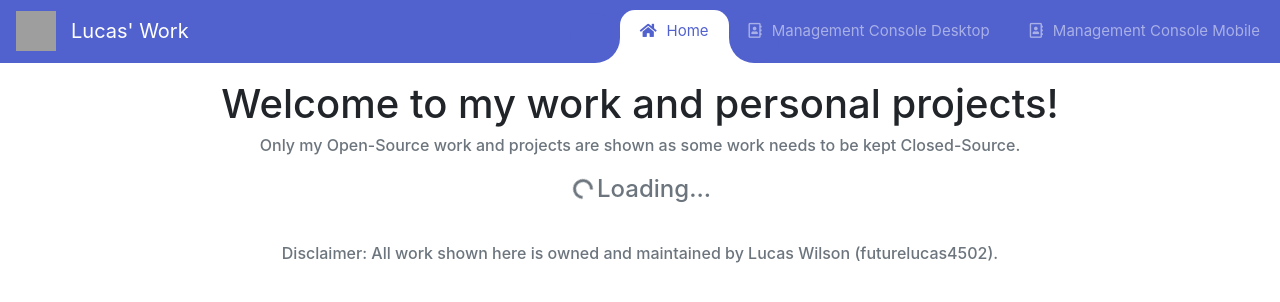
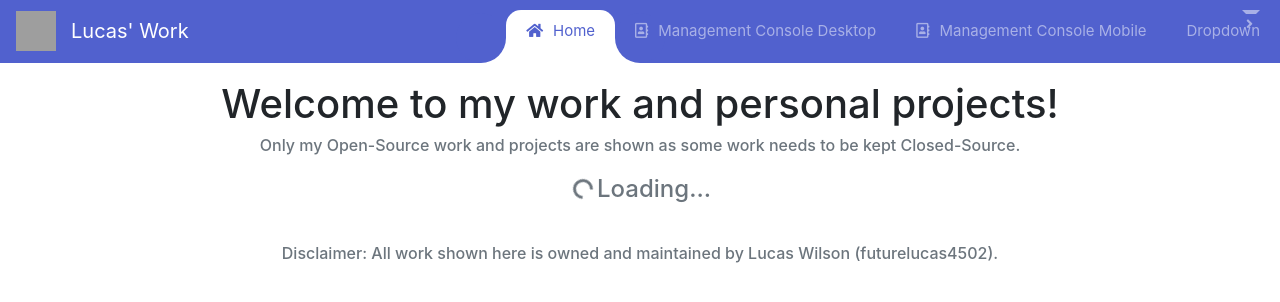
Before and after one commit to futurelucas4502/futurelucas4502.github.io, a Jekyll site: the page index.html, which Jekyll copies as it is, in a window 1280 px wide. Shown: the top 302 px of the page. Built offline with Jekyll 4.4.1, drawn with Linux system fonts in a browser that asks for light colours; nearby versions of some CDN libraries; grey boxes are pictures that could not be loaded.

Commit message:
added dropdown but it doesnt work

```diff
--- a/assets/css/index.css
+++ b/assets/css/index.css
@@ -159,7 +159,6 @@
 
 .card-img-top{
 	background-size: auto 100%;
-    background-color: white;
 	background-position: center;
 	background-repeat: no-repeat;
 }
--- a/assets/js/index.js
+++ b/assets/js/index.js
@@ -25,14 +25,14 @@ function init(href){ // Initial animation of hori-selector
   };
 
   $(document).ready(function(){
-    setTimeout(function(){ init(); }, 300); // Runs init when page first loaded
+    setTimeout(function(){ init(); }, 500); // Runs init when page first loaded
   });
   $(window).on('resize', function(){
     setTimeout(function(){ init(); }, 500); // Runs init when page resized to ensure its in the correct place
   });
   $(".navbar-toggler").click(function(){
       console.log("toggler clicked")
-      setTimeout(function(){ init(); }, 300);
+      setTimeout(function(){ init(); }, 200);
   });
 
   $(function() {
@@ -70,7 +70,7 @@ function init(href){ // Initial animation of hori-selector
               height: baseHeight + $mainContent.height() + "px" // Smooth animate the page extending as the data fades in
             });
              // The following animates moving the hori selector and setting the active link
-             $.get(location.href, function( my_var ) { document.title = $('<div />').append($.parseHTML(my_var)).find('title').text(); }) // Fetches title of page loaded and sets it
+            $.get(location.href, function( my_var ) { document.title = $('<div />').append($.parseHTML(my_var)).find('title').text(); }) // Fetches title of page loaded and sets it
             if (getComputedStyle(document.getElementById("toggler"), null).display == "none"){
               setTimeout(function(){init(href)}, 500); // Set timeout instead of loading immediatly to allow for DOM delays e.g. loading of scroll bar
             } else {
@@ -108,11 +108,15 @@ $(document).ready(function () { // Closes nav toggler if opened on mobile and yo
 
 // Start Home Cards Loading
 $(document).ready(function () {
-  if(document.location.href == "https://futurelucas4502.github.io/index.html" || document.location == "https://futurelucas4502.github.io/index" || document.location == "https://futurelucas4502.github.io/" || document.location.href == "http://localhost/futurelucas4502.github.io/index.html" || document.location == "http://localhost/futurelucas4502.github.io/index" || document.location == "http://localhost/futurelucas4502.github.io/")indexReady()
+  if(document.location.href == "https://futurelucas4502.github.io/index.html" || document.location == "https://futurelucas4502.github.io/index" || document.location == "https://futurelucas4502.github.io/" || document.location.href == "http://localhost/futurelucas4502.github.io/index.html" || document.location == "http://localhost/futurelucas4502.github.io/index" || document.location == "http://localhost/futurelucas4502.github.io/"){
+    indexReady()
+  } else {
+
+  }
 })
-
+let response
 async function indexReady() {
-  let response = await fetch("https://api.github.com/users/futurelucas4502/repos");
+  response = await fetch("https://api.github.com/users/futurelucas4502/repos");
   response = await response.json();
   document.getElementById("loading").style.display = "none"
   for (let i = 0; i < response.length; i++) {
@@ -133,7 +137,7 @@ async function indexReady() {
       </div>
     </div>
     `
-    document.getElementById(response[i]["name"]).style.backgroundImage = `url(https://raw.githubusercontent.com/futurelucas4502/${response[i]['name']}/master/assets/screenshot.png)`
+    document.getElementById(response[i]["name"]).style.backgroundImage = `url(https://raw.githubusercontent.com/futurelucas4502/${response[i]['name']}/master/assets/screenshot.png),url(./assets/images/404.png)`
   }
 }
 // End Home Cards Loading
--- a/index.html
+++ b/index.html
@@ -26,7 +26,9 @@
                 <img src="./assets/images/embelem.webp" class="embelem" alt="Embelem" type="image/webp">
             </picture>
             <a class="navbar-brand">Lucas' Work</a>
-        <button class="navbar-toggler collapsed" id="toggler" type="button" data-toggle="collapse" data-target="#navbarSupportedContent" aria-controls="navbarSupportedContent" aria-expanded="false" aria-label="Toggle navigation">
+            <button class="navbar-toggler collapsed" id="toggler" type="button" data-toggle="collapse"
+                data-target="#navbarSupportedContent" aria-controls="navbarSupportedContent" aria-expanded="false"
+                aria-label="Toggle navigation">
                 <span class="navbar-toggler-icon"></span>
             </button>
             <div class="collapse navbar-collapse" id="navbarSupportedContent">
@@ -39,10 +41,23 @@
                         <a class="nav-link" href="index.html"><i class="fas fa-home"></i>Home</a>
                     </li>
                     <li class="nav-item">
-                    <a class="nav-link" href="management console desktop.html"><i class="far fa-address-book"></i>Management Console Desktop</a>
+                        <a class="nav-link" href="management console desktop.html"><i
+                                class="far fa-address-book"></i>Management Console Desktop</a>
                     </li>
                     <li class="nav-item">
-                    <a class="nav-link" href="management console mobile.html"><i class="far fa-address-book"></i>Management Console Mobile</a>
+                        <a class="nav-link" href="management console mobile.html"><i
+                                class="far fa-address-book"></i>Management Console Mobile</a>
+                    </li>
+                    <li class="nav-item dropdown">
+                        <a class="nav-link dropdown-toggle" id="navbarDropdown" role="button" data-toggle="dropdown" aria-haspopup="true" aria-expanded="false">
+                          Dropdown
+                        </a>
+                        <div class="dropdown-menu" aria-labelledby="navbarDropdown">
+                          <a class="dropdown-item" href="#">Action</a>
+                          <a class="dropdown-item" href="#">Another action</a>
+                          <div class="dropdown-divider"></div>
+                          <a class="dropdown-item" href="#">Something else here</a>
+                        </div>
                       </li>
                 </ul>
             </div>
@@ -51,13 +66,17 @@
             <div id="guts">
                 <div style="margin:20px 0px" class="text-center">
                     <h1>Welcome to my work and personal projects!</h1>
-                <h6 class="text-muted">Only my Open-Source work and projects are shown as some work needs to be kept Closed-Source.</h6>
+                    <h6 class="text-muted">Only my Open-Source work and projects are shown as some work needs to be kept
+                        Closed-Source.</h6>
                     <div class="container">
-                    <h4 style="margin:20px 0px" class="text-muted" id="loading"><span class="spinner-border m-1" style="width: 1.25rem;height: 1.25rem;border-width: .2rem;" role="status" aria-hidden="true"></span>Loading...</h4>
+                        <h4 style="margin:20px 0px" class="text-muted" id="loading"><span class="spinner-border m-1"
+                                style="width: 1.25rem;height: 1.25rem;border-width: .2rem;" role="status"
+                                aria-hidden="true"></span>Loading...</h4>
                         <div class="row" id="cards">
                         </div>
                     </div>
-                <h6 style="margin:20px 0px" class="text-muted">Disclaimer: All work shown here is owned and maintained by Lucas Wilson (futurelucas4502).</h6>
+                    <h6 style="margin:20px 0px" class="text-muted">Disclaimer: All work shown here is owned and
+                        maintained by Lucas Wilson (futurelucas4502).</h6>
                 </div>
             </div>
         </section>
@@ -67,4 +86,5 @@
     <script src="./assets/js/bootstrap.min.js"></script>
     <script type="text/javascript" src="./assets/js/index.js"></script>
 </body>
+
 </html>
```
Also changed, not shown: assets/images/404.png (added). Lines whose indentation alone changed are shown as unchanged.
